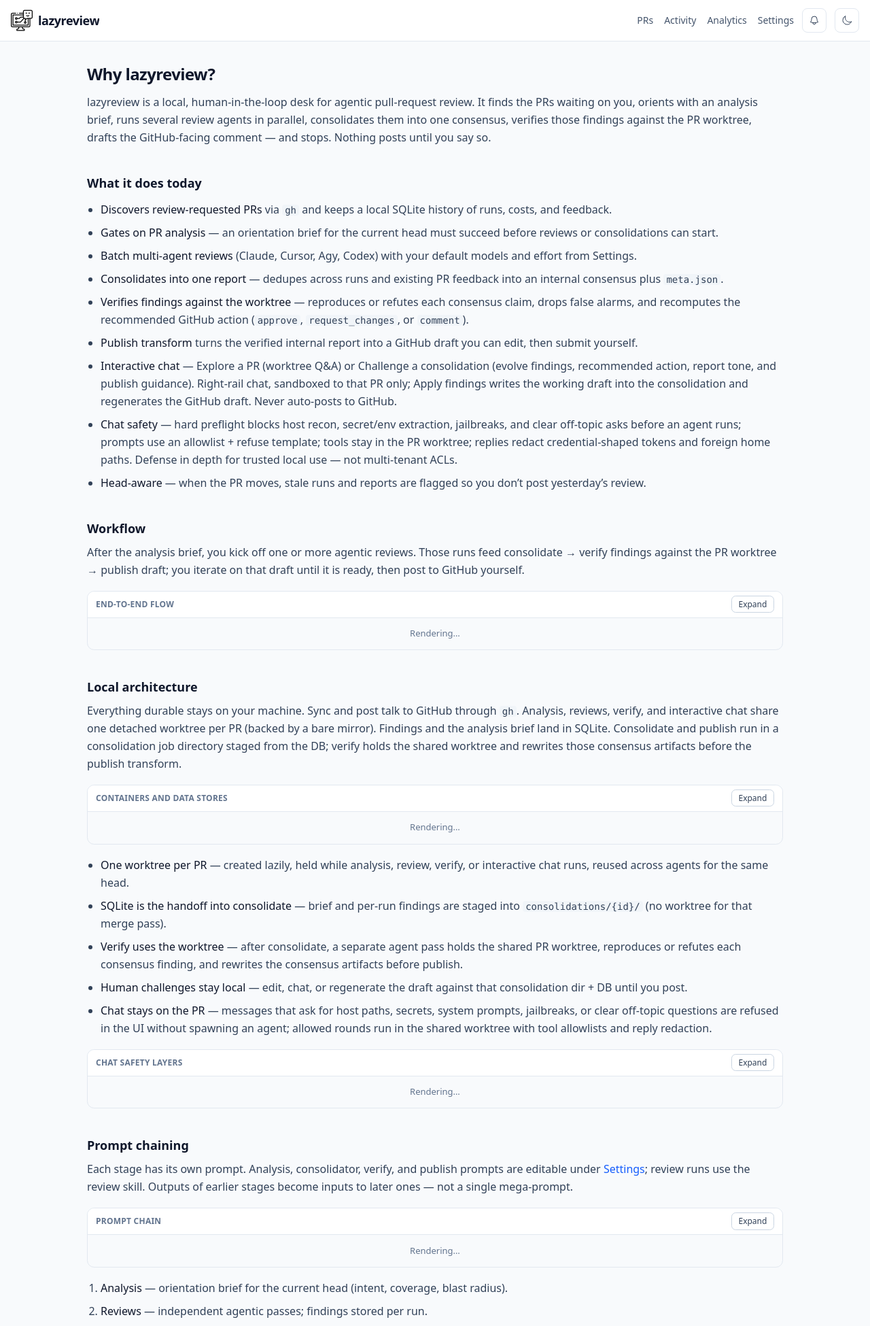
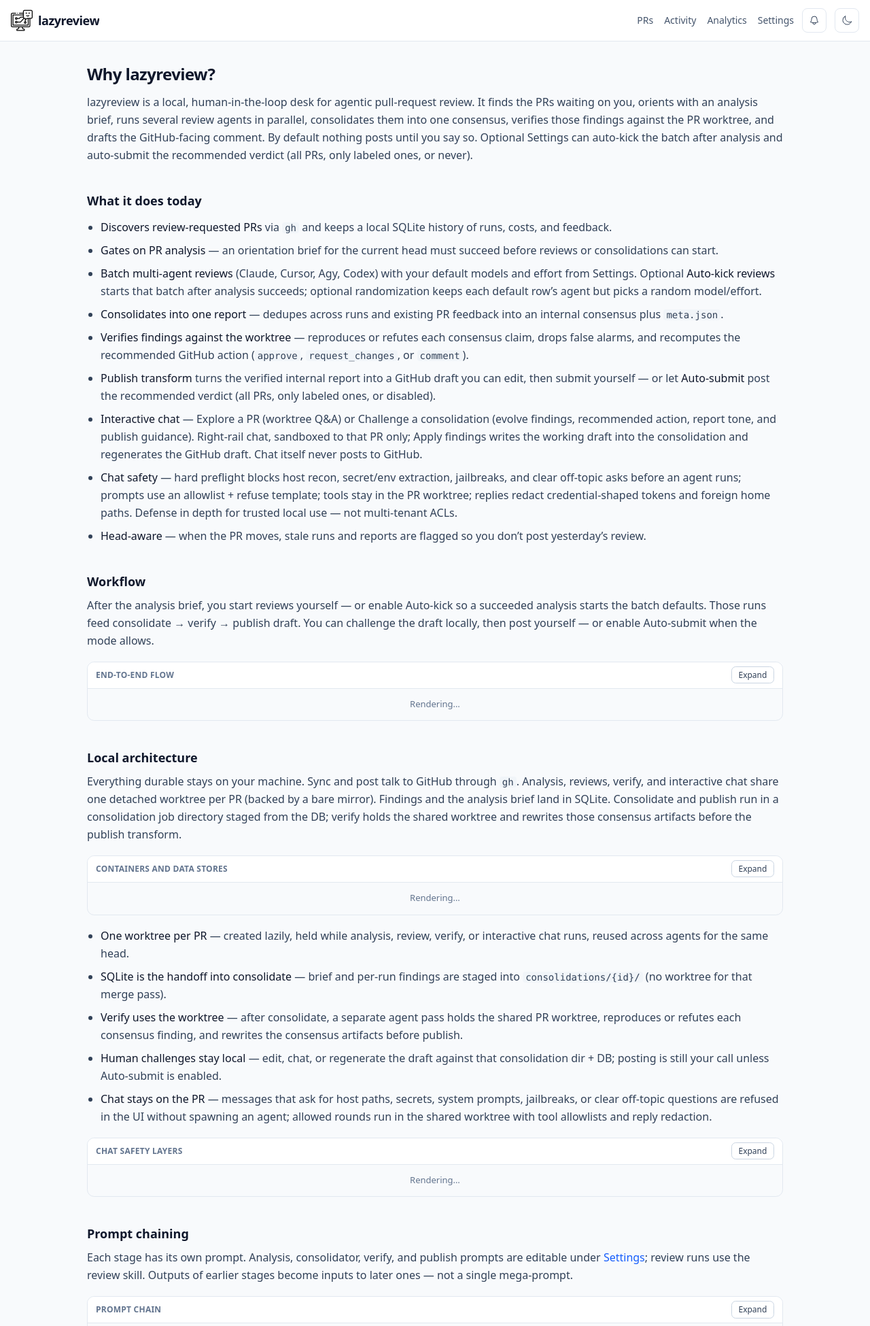
Before and after one commit to israel-segundo/lazyreview, a FastAPI app: page /why in a window 1280 px wide. Shown: the top 1950 px of the page at 68% size. Run offline with FastAPI, Linux system fonts and the light colour scheme; data that the repository does not hold is empty; style sheets or scripts are compiled from the project's sources; some libraries are stand-ins or nearby versions.

Commit message:
Document optional auto-kick and auto-submit in README and /why.
Align the overview with Settings automation so the docs no longer claim posting is always manual-only.

Co-authored-by: Cursor <cursoragent@cursor.com>

```diff
--- a/src/lazyreview/web/templates/why.html
+++ b/src/lazyreview/web/templates/why.html
@@ -8,8 +8,10 @@
       lazyreview is a local, human-in-the-loop desk for agentic pull-request review.
       It finds the PRs waiting on you, orients with an analysis brief, runs several
       review agents in parallel, consolidates them into one consensus, verifies those
-      findings against the PR worktree, drafts the GitHub-facing comment — and stops.
-      Nothing posts until you say so.
+      findings against the PR worktree, and drafts the GitHub-facing comment.
+      By default nothing posts until you say so. Optional Settings can auto-kick the
+      batch after analysis and auto-submit the recommended verdict (all PRs, only
+      labeled ones, or never).
     </p>
   </header>
 
@@ -29,6 +31,9 @@
       <li>
         <strong class="font-medium text-slate-900 dark:text-slate-100">Batch multi-agent reviews</strong>
         (Claude, Cursor, Agy, Codex) with your default models and effort from Settings.
+        Optional <strong class="font-medium text-slate-900 dark:text-slate-100">Auto-kick reviews</strong>
+        starts that batch after analysis succeeds; optional randomization keeps each
+        default row’s agent but picks a random model/effort.
       </li>
       <li>
         <strong class="font-medium text-slate-900 dark:text-slate-100">Consolidates into one report</strong>
@@ -44,13 +49,15 @@
       </li>
       <li>
         <strong class="font-medium text-slate-900 dark:text-slate-100">Publish transform</strong>
-        turns the verified internal report into a GitHub draft you can edit, then submit yourself.
+        turns the verified internal report into a GitHub draft you can edit, then submit
+        yourself — or let <strong class="font-medium text-slate-900 dark:text-slate-100">Auto-submit</strong>
+        post the recommended verdict (all PRs, only labeled ones, or disabled).
       </li>
       <li>
         <strong class="font-medium text-slate-900 dark:text-slate-100">Interactive chat</strong>
         — Explore a PR (worktree Q&amp;A) or Challenge a consolidation (evolve findings,
         recommended action, report tone, and publish guidance). Right-rail chat, sandboxed
-        to that PR only; Apply findings writes the working draft into the consolidation and regenerates the GitHub draft. Never auto-posts to GitHub.
+        to that PR only; Apply findings writes the working draft into the consolidation and regenerates the GitHub draft. Chat itself never posts to GitHub.
       </li>
       <li>
         <strong class="font-medium text-slate-900 dark:text-slate-100">Chat safety</strong>
@@ -70,10 +77,10 @@
     <div class="space-y-2">
       <h2 class="text-lg font-semibold">Workflow</h2>
       <p class="text-slate-700 dark:text-slate-300 leading-relaxed">
-        After the analysis brief, you kick off one or more agentic reviews.
-        Those runs feed consolidate → verify findings against the PR worktree →
-        publish draft; you iterate on that draft until it is ready, then post to
-        GitHub yourself.
+        After the analysis brief, you start reviews yourself — or enable Auto-kick so a
+        succeeded analysis starts the batch defaults. Those runs feed consolidate →
+        verify → publish draft. You can challenge the draft locally, then post yourself —
+        or enable Auto-submit when the mode allows.
       </p>
     </div>
     <figure class="lr-mermaid lr-mermaid--fit">
@@ -83,7 +90,7 @@
       </div>
       <pre class="lr-mermaid-src" hidden>flowchart TD
   sync[PR sync] --> analysis[PR analysis brief]
-  analysis --> order[Human starts reviews]
+  analysis --> order[Start reviews]
   order --> r1[Claude review]
   order --> r2[Cursor review]
   order --> r3[Agy review]
@@ -95,7 +102,8 @@
   consol --> verify[Verify findings]
   verify --> publish[Publish draft]
   publish &lt;--&gt; chat[Chat challenge]
-  chat --> github[Post to GitHub]</pre>
+  chat --> github[Post to GitHub]
+  publish -->|auto-submit if enabled| github</pre>
       <div class="lr-mermaid-host" aria-busy="true">Rendering…</div>
     </figure>
   </section>
@@ -163,7 +171,8 @@
       </li>
       <li>
         <strong class="font-medium text-slate-900 dark:text-slate-100">Human challenges stay local</strong>
-        — edit, chat, or regenerate the draft against that consolidation dir + DB until you post.
+        — edit, chat, or regenerate the draft against that consolidation dir + DB; posting is
+        still your call unless Auto-submit is enabled.
       </li>
       <li>
         <strong class="font-medium text-slate-900 dark:text-slate-100">Chat stays on the PR</strong>
@@ -214,28 +223,29 @@
   p3["Consolidate → body.md + meta.json"]
   p4["Verify findings against worktree"]
   p5["Publish → GitHub draft"]
-  p6["You edit and submit via gh"]
+  p6["Submit via gh"]
   p1 --> p2 --> p3 --> p4 --> p5 --> p6
-  p4 -->|recommended_action| ui[Submit modal preselect]
+  p4 -->|recommended_action| ui[Submit modal / auto-submit]
   p5 -->|ready_to_post| ui</pre>
       <div class="lr-mermaid-host" aria-busy="true">Rendering…</div>
     </figure>
     <ol class="list-decimal space-y-2 pl-5 text-slate-700 dark:text-slate-300 leading-relaxed">
       <li><strong class="font-medium text-slate-900 dark:text-slate-100">Analysis</strong> — orientation brief for the current head (intent, coverage, blast radius).</li>
-      <li><strong class="font-medium text-slate-900 dark:text-slate-100">Reviews</strong> — independent agentic passes; findings stored per run.</li>
+      <li><strong class="font-medium text-slate-900 dark:text-slate-100">Reviews</strong> — independent agentic passes (manual start, or auto-kick from batch defaults after analysis); findings stored per run.</li>
       <li><strong class="font-medium text-slate-900 dark:text-slate-100">Consolidate</strong> — dedupe across runs and existing PR comments; emit an internal report plus <code class="rounded bg-slate-100 px-1 text-sm dark:bg-slate-800">meta.json</code>.</li>
       <li><strong class="font-medium text-slate-900 dark:text-slate-100">Verify</strong> — reproduce or refute each consensus finding in the shared PR worktree; drop false alarms; recompute <code class="rounded bg-slate-100 px-1 text-sm dark:bg-slate-800">recommended_action</code>.</li>
-      <li><strong class="font-medium text-slate-900 dark:text-slate-100">Publish</strong> — rewrite the verified report into concise GitHub-facing markdown (still local).</li>
-      <li><strong class="font-medium text-slate-900 dark:text-slate-100">Chat (optional)</strong> — Explore the PR worktree, or Challenge findings / recommended action / draft tone (hard preflight + sandbox + reply redaction); Apply findings writes the working draft into the consolidation and regenerates the GitHub draft.</li>
-      <li><strong class="font-medium text-slate-900 dark:text-slate-100">Submit</strong> — you choose the action, edit the draft, and post. Never auto-posted.</li>
+      <li><strong class="font-medium text-slate-900 dark:text-slate-100">Publish</strong> — rewrite the verified report into concise GitHub-facing markdown (still local until submit).</li>
+      <li><strong class="font-medium text-slate-900 dark:text-slate-100">Chat (optional)</strong> — Explore the PR worktree, or Challenge findings / recommended action / draft tone (hard preflight + sandbox + reply redaction); Apply findings writes the working draft into the consolidation and regenerates the GitHub draft. Chat never posts to GitHub.</li>
+      <li><strong class="font-medium text-slate-900 dark:text-slate-100">Submit</strong> — you choose the action, edit the draft, and post — or Auto-submit posts the recommended verdict when mode is all or labels.</li>
     </ol>
   </section>
 
   <section class="space-y-3">
     <h2 class="text-lg font-semibold">Not another auto-review bot</h2>
     <p class="text-slate-700 dark:text-slate-300 leading-relaxed">
-      Generic AI PR bots drop comments straight onto GitHub. lazyreview is the opposite:
-      multi-agent signal in, verified consensus out, human still owns the write.
+      Generic AI PR bots drop comments straight onto GitHub. lazyreview keeps the
+      multi-agent → verify → draft pipeline local: human-in-the-loop by default,
+      with optional auto-kick and auto-submit when you turn them on in Settings.
       Worktrees, logs, and history stay on your machine. When the head moves, stale work
       is marked so you don’t ship a review for the wrong commit.
     </p>
```
Also changed, not shown: README.md.
